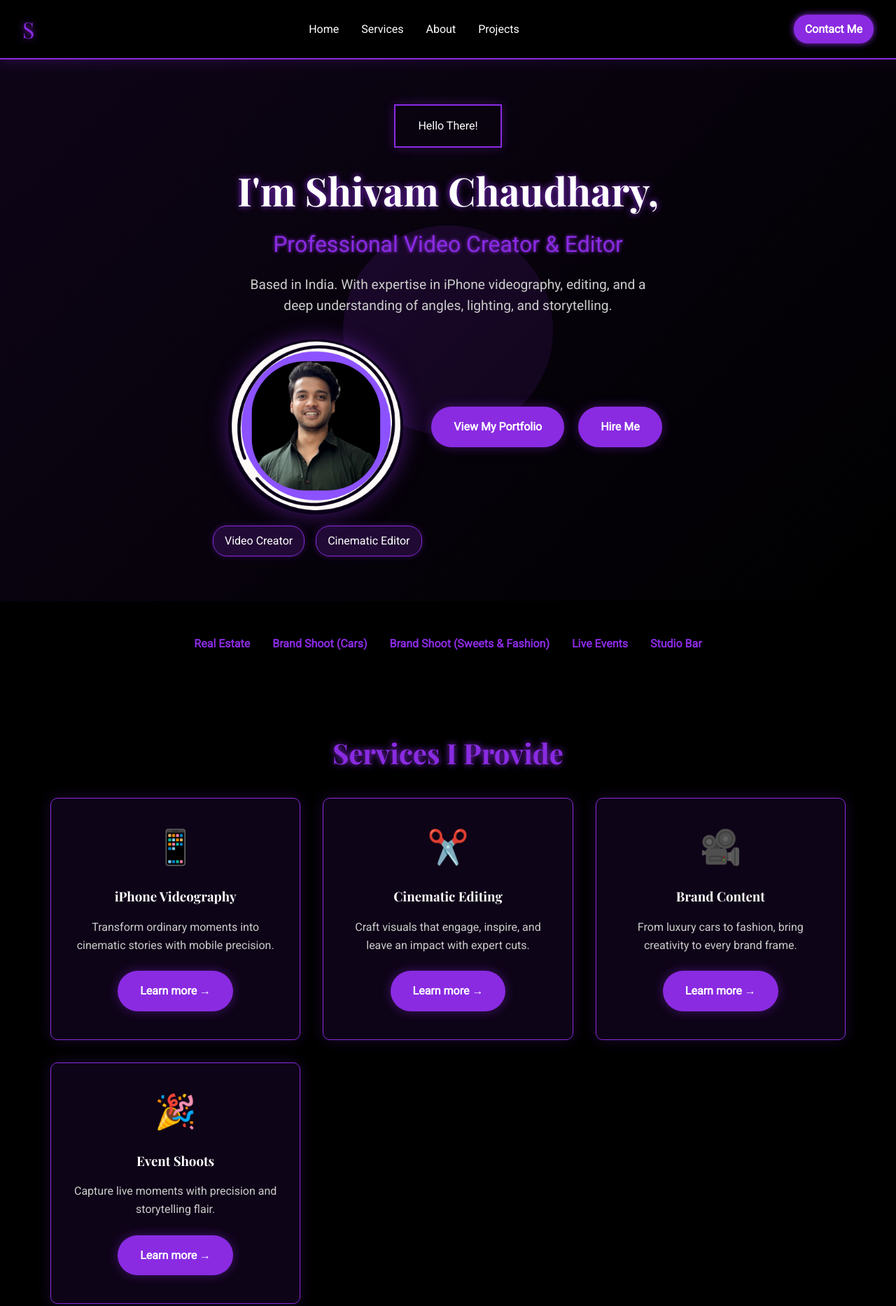
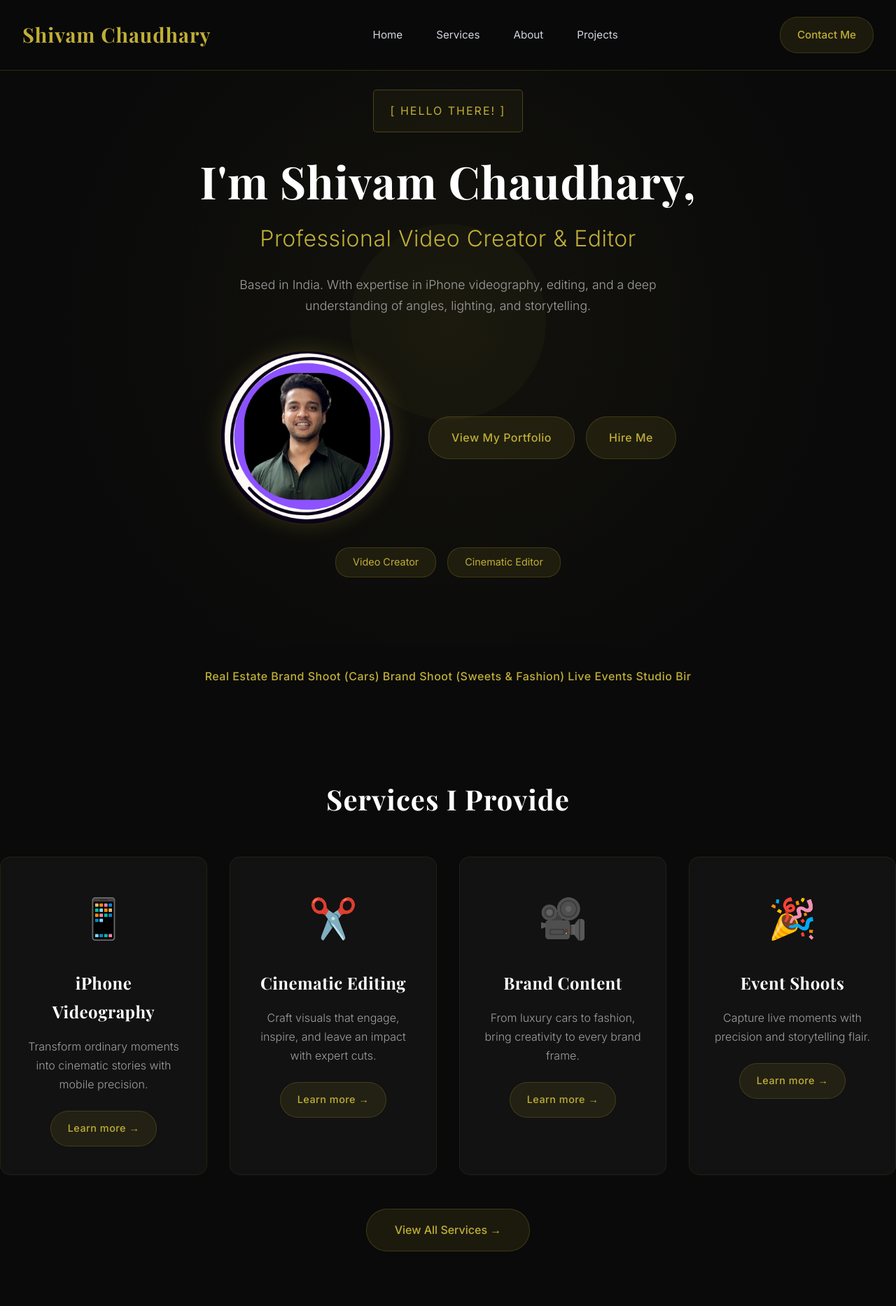
Before and after one commit to ErrorSol/portfolio, a plain HTML site: page index.html in a window 1280 px wide. Shown: the top 1866 px of the page at 70% size. Drawn offline with nearby package versions, Linux system fonts and the light colour scheme.

Commit message:
portfolio

```diff
--- a/index.html
+++ b/index.html
@@ -4,104 +4,143 @@
     <meta charset="UTF-8">
     <meta name="viewport" content="width=device-width, initial-scale=1.0">
     <title>Shivam Chaudhary - Professional Video Creator & Editor</title>
-    <link href="https://fonts.googleapis.com/css2?family=Playfair+Display:wght@400;700&family=Roboto:wght@300;400&display=swap" rel="stylesheet">
+    <link href="https://fonts.googleapis.com/css2?family=Playfair+Display:wght@400;700&family=Inter:wght@300;400;500&display=swap" rel="stylesheet">
     <style>
-        /* Neon Purple Theme: Dark base with glowing purples */
+        /* Professional Cinematic Theme: Dark, elegant with subtle gold accents */
         * {
             margin: 0;
             padding: 0;
             box-sizing: border-box;
         }
         body {
-            font-family: 'Roboto', sans-serif;
-            background-color: #000;
-            color: #fff;
-            line-height: 1.6;
+            font-family: 'Inter', sans-serif;
+            background-color: #0a0a0a;
+            color: #f5f5f5;
+            line-height: 1.7;
             overflow-x: hidden;
         }
         nav {
             display: flex;
             justify-content: space-between;
             align-items: center;
-            padding: 1rem 2rem;
-            background: rgba(0, 0, 0, 0.8);
-            border-bottom: 2px solid #8A2BE2;
-            box-shadow: 0 0 20px rgba(138, 43, 226, 0.3);
+            padding: 1.5rem 2rem;
+            background: rgba(10, 10, 10, 0.95);
+            border-bottom: 1px solid rgba(191, 175, 55, 0.2);
+            backdrop-filter: blur(10px);
+            position: fixed;
+            width: 100%;
+            top: 0;
+            z-index: 1000;
         }
         .logo {
             font-family: 'Playfair Display', serif;
-            font-size: 2rem;
-            color: #8A2BE2;
-            text-shadow: 0 0 10px #8A2BE2;
+            font-size: 1.8rem;
+            color: #BFAF37;
+            letter-spacing: 1px;
+            font-weight: 700;
         }
         nav ul {
             display: flex;
             list-style: none;
+            align-items: center;
         }
         nav li {
-            margin: 0 1rem;
+            margin: 0 1.5rem;
         }
         nav a {
-            color: #fff;
+            color: #d1d5db;
             text-decoration: none;
             font-weight: 400;
-            transition: color 0.3s;
+            transition: all 0.3s ease;
+            font-size: 0.95rem;
+            position: relative;
+        }
+        nav a::after {
+            content: '';
+            position: absolute;
+            bottom: -5px;
+            left: 0;
+            width: 0;
+            height: 1px;
+            background: #BFAF37;
+            transition: width 0.3s ease;
         }
         nav a:hover {
-            color: #8A2BE2;
-            text-shadow: 0 0 5px #8A2BE2;
+            color: #BFAF37;
+        }
+        nav a:hover::after {
+            width: 100%;
         }
         .contact-btn {
-            background: #8A2BE2;
-            color: #fff;
-            padding: 0.5rem 1rem;
-            border-radius: 20px;
+            background: rgba(191, 175, 55, 0.1);
+            color: #BFAF37;
+            padding: 0.75rem 1.5rem;
+            border-radius: 25px;
             text-decoration: none;
-            font-weight: bold;
-            box-shadow: 0 0 10px #8A2BE2;
-            transition: all 0.3s;
+            font-weight: 500;
+            border: 1px solid rgba(191, 175, 55, 0.2);
+            transition: all 0.3s ease;
+            font-size: 0.95rem;
         }
         .contact-btn:hover {
-            box-shadow: 0 0 20px #8A2BE2;
-            transform: scale(1.05);
+            background: #BFAF37;
+            color: #000;
+            box-shadow: 0 0 15px rgba(191, 175, 55, 0.3);
         }
         .hero {
-            padding: 4rem 2rem;
+            padding: 8rem 0 6rem;
             text-align: center;
             position: relative;
-            background: linear-gradient(135deg, rgba(138, 43, 226, 0.1), rgba(0, 0, 0, 0.8));
+            background: radial-gradient(circle at center, rgba(191, 175, 55, 0.05) 0%, rgba(10, 10, 10, 1) 70%);
+            min-height: 100vh;
+            display: flex;
+            align-items: center;
+            justify-content: center;
         }
         .hello-box {
             display: inline-block;
-            border: 2px solid #8A2BE2;
-            padding: 1rem 2rem;
-            margin-bottom: 1rem;
-            box-shadow: 0 0 15px rgba(138, 43, 226, 0.3);
+            border: 1px solid rgba(191, 175, 55, 0.3);
+            padding: 1rem 1.5rem;
+            margin-bottom: 2rem;
+            border-radius: 5px;
+            background: rgba(191, 175, 55, 0.05);
+            font-size: 1rem;
+            letter-spacing: 2px;
+            color: #BFAF37;
+            text-transform: uppercase;
+            font-weight: 400;
+        }
+        .hero-content {
+            max-width: 800px;
         }
         .hero h1 {
             font-family: 'Playfair Display', serif;
-            font-size: 3.5rem;
-            margin-bottom: 0.5rem;
+            font-size: clamp(2.5rem, 5vw, 4rem);
+            margin-bottom: 1rem;
             color: #fff;
-            text-shadow: 0 0 10px #8A2BE2;
+            letter-spacing: 1px;
+            line-height: 1.2;
+            font-weight: 700;
         }
         .hero .subtitle {
-            font-size: 2rem;
-            color: #8A2BE2;
-            margin-bottom: 1rem;
-            text-shadow: 0 0 5px #8A2BE2;
+            font-size: clamp(1.5rem, 3vw, 2rem);
+            color: #BFAF37;
+            margin-bottom: 1.5rem;
+            font-weight: 300;
+            letter-spacing: 0.5px;
         }
         .hero p {
-            font-size: 1.2rem;
+            font-size: 1.1rem;
             max-width: 600px;
-            margin: 0 auto 2rem;
-            color: #ccc;
+            margin: 0 auto 3rem;
+            color: #a0a0a0;
+            font-weight: 300;
         }
         .profile-section {
             display: flex;
             align-items: center;
             justify-content: center;
-            gap: 2rem;
+            gap: 3rem;
             margin-top: 2rem;
             flex-wrap: wrap;
         }
@@ -110,228 +149,281 @@
             height: 250px;
             border-radius: 50%;
             object-fit: cover;
-            box-shadow: 0 0 30px rgba(138, 43, 226, 0.5);
+            box-shadow: 0 0 30px rgba(191, 175, 55, 0.2);
+            border: 2px solid rgba(191, 175, 55, 0.1);
         }
         .profile-overlay {
             position: absolute;
             top: 50%;
             left: 50%;
             transform: translate(-50%, -50%);
-            background: rgba(138, 43, 226, 0.2);
+            background: rgba(191, 175, 55, 0.05);
             border-radius: 50%;
-            width: 300px;
-            height: 300px;
+            width: 280px;
+            height: 280px;
             z-index: -1;
+        }
+        .btn-group {
+            display: flex;
+            gap: 1rem;
+            flex-wrap: wrap;
+            justify-content: center;
+        }
+        .btn {
+            background: rgba(191, 175, 55, 0.1);
+            color: #BFAF37;
+            padding: 1rem 2rem;
+            border: 1px solid rgba(191, 175, 55, 0.2);
+            border-radius: 30px;
+            cursor: pointer;
+            font-weight: 500;
+            transition: all 0.3s ease;
+            text-decoration: none;
+            display: inline-block;
+            font-size: 1rem;
+            letter-spacing: 0.5px;
+        }
+        .btn:hover {
+            background: #BFAF37;
+            color: #000;
+            box-shadow: 0 5px 20px rgba(191, 175, 55, 0.2);
+            transform: translateY(-2px);
         }
         .role-badges {
             display: flex;
             gap: 1rem;
-            margin-top: 1rem;
-            margin-left: 17rem;
+            justify-content: center;
+            margin-top: 2rem;
+            flex-wrap: wrap;
         }
         .badge {
-            background: rgba(138, 43, 226, 0.2);
-            padding: 0.5rem 1rem;
+            background: rgba(191, 175, 55, 0.1);
+            padding: 0.5rem 1.5rem;
             border-radius: 20px;
-            border: 1px solid #8A2BE2;
-            box-shadow: 0 0 10px rgba(138, 43, 226, 0.3);
+            border: 1px solid rgba(191, 175, 55, 0.2);
+            color: #BFAF37;
+            font-size: 0.9rem;
+            font-weight: 400;
+            transition: all 0.3s ease;
         }
-        .btn {
-            background: #8A2BE2;
-            color: #fff;
-            padding: 1rem 2rem;
-            border: none;
-            border-radius: 30px;
-            margin: 0.5rem;
-            cursor: pointer;
-            font-weight: bold;
-            box-shadow: 0 0 15px rgba(138, 43, 226, 0.4);
-            transition: all 0.3s;
-            text-decoration: none;
-            display: inline-block;
-        }
-        .btn:hover {
-            box-shadow: 0 0 25px #8A2BE2;
-            transform: translateY(-2px);
+        .badge:hover {
+            background: rgba(191, 175, 55, 0.2);
+            box-shadow: 0 0 10px rgba(191, 175, 55, 0.2);
         }
         .sub-nav {
             display: flex;
             justify-content: center;
-            gap: 2rem;
-            padding: 1rem;
-            background: rgba(0, 0, 0, 0.5);
-            margin: 2rem 0;
+            gap: 3rem;
+            padding: 2rem 0;
+            background: rgba(10, 10, 10, 0.8);
+            margin: 0;
+            flex-wrap: wrap;
         }
         .sub-nav a {
-            color: #8A2BE2;
+            color: #BFAF37;
             text-decoration: none;
-            font-weight: bold;
+            font-weight: 500;
             position: relative;
+            font-size: 1rem;
+            letter-spacing: 0.5px;
+            transition: color 0.3s ease;
         }
         .sub-nav a::after {
             content: '';
             position: absolute;
-            bottom: -5px;
-            left: 0;
+            bottom: -8px;
+            left: 50%;
+            transform: translateX(-50%);
             width: 0;
             height: 2px;
-            background: #8A2BE2;
-            transition: width 0.3s;
+            background: #BFAF37;
+            transition: width 0.3s ease;
         }
         .sub-nav a:hover::after {
             width: 100%;
         }
-        .services {
-            padding: 4rem 2rem;
-            max-width: 1200px;
-            margin: 0 auto;
+        .sub-nav a:hover {
+            text-shadow: 0 0 5px rgba(191, 175, 55, 0.3);
+        }
+        .section {
+            padding: 6rem 0;
         }
         .services h2 {
             text-align: center;
             font-family: 'Playfair Display', serif;
-            font-size: 2.5rem;
-            margin-bottom: 2rem;
-            color: #8A2BE2;
-            text-shadow: 0 0 10px #8A2BE2;
+            font-size: clamp(2rem, 4vw, 2.5rem);
+            margin-bottom: 3rem;
+            color: #fff;
+            letter-spacing: 1px;
+            font-weight: 700;
         }
         .services-grid {
             display: grid;
-            grid-template-columns: repeat(auto-fit, minmax(300px, 1fr));
+            grid-template-columns: repeat(auto-fit, minmax(280px, 1fr));
             gap: 2rem;
             margin-top: 2rem;
         }
         .service-card {
-            background: rgba(138, 43, 226, 0.1);
-            padding: 2rem;
-            border-radius: 10px;
-            border: 1px solid #8A2BE2;
+            background: rgba(20, 20, 20, 0.8);
+            padding: 2.5rem 2rem;
+            border-radius: 15px;
             text-align: center;
-            box-shadow: 0 0 20px rgba(138, 43, 226, 0.2);
-            transition: all 0.3s;
+            border: 1px solid rgba(191, 175, 55, 0.1);
+            transition: all 0.3s ease;
+            backdrop-filter: blur(5px);
         }
         .service-card:hover {
-            box-shadow: 0 0 30px #8A2BE2;
+            border-color: #BFAF37;
+            box-shadow: 0 10px 40px rgba(191, 175, 55, 0.1);
             transform: translateY(-5px);
         }
         .service-icon {
-            font-size: 3rem;
-            color: #8A2BE2;
-            margin-bottom: 1rem;
+            font-size: 3.5rem;
+            color: #BFAF37;
+            margin-bottom: 1.5rem;
+            display: block;
         }
         .service-card h3 {
             font-family: 'Playfair Display', serif;
             margin-bottom: 1rem;
             color: #fff;
+            font-size: 1.5rem;
+            letter-spacing: 0.5px;
+            font-weight: 700;
         }
         .service-card p {
-            color: #ccc;
-            margin-bottom: 1rem;
+            color: #a0a0a0;
+            margin-bottom: 1.5rem;
+            font-size: 1rem;
+            font-weight: 300;
+        }
+        .btn.small {
+            padding: 0.75rem 1.5rem;
+            font-size: 0.9rem;
         }
         .view-all {
             display: block;
-            margin: 2rem auto;
-            background: #8A2BE2;
-            color: #fff;
-            padding: 1rem 2rem;
+            margin: 3rem auto 0;
+            background: rgba(191, 175, 55, 0.1);
+            color: #BFAF37;
+            padding: 1rem 2.5rem;
             border-radius: 30px;
             text-decoration: none;
             width: fit-content;
-            box-shadow: 0 0 15px rgba(138, 43, 226, 0.4);
+            border: 1px solid rgba(191, 175, 55, 0.2);
+            font-weight: 500;
+            transition: all 0.3s ease;
+        }
+        .view-all:hover {
+            background: #BFAF37;
+            color: #000;
+            box-shadow: 0 5px 20px rgba(191, 175, 55, 0.2);
         }
         .about {
-            padding: 4rem 2rem;
-            background: linear-gradient(135deg, rgba(138, 43, 226, 0.1), rgba(0, 0, 0, 0.8));
-            text-align: center;
+            background: rgba(10, 10, 10, 0.9);
+            border-top: 1px solid rgba(191, 175, 55, 0.1);
+            border-bottom: 1px solid rgba(191, 175, 55, 0.1);
         }
         .about-header {
             display: flex;
             align-items: center;
             justify-content: center;
+            gap: 1rem;
+            margin-bottom: 3rem;
             flex-wrap: wrap;
-            gap: 1rem;
-            margin-bottom: 2rem;
         }
         .about-photo {
             width: 200px;
             height: 200px;
             border-radius: 50%;
             object-fit: cover;
-            box-shadow: 0 0 20px rgba(138, 43, 226, 0.5);
+            box-shadow: 0 0 25px rgba(191, 175, 55, 0.1);
+            border: 2px solid rgba(191, 175, 55, 0.05);
             flex-shrink: 0;
         }
         .about h2 {
             font-family: 'Playfair Display', serif;
             font-size: 2.5rem;
-            color: #8A2BE2;
-            text-shadow: 0 0 10px #8A2BE2;
+            color: #BFAF37;
+            letter-spacing: 1px;
+            font-weight: 700;
             margin: 0;
             text-align: center;
+            flex: 1;
         }
         .about p {
             max-width: 800px;
             margin: 0 auto;
-            color: #ccc;
+            color: #a0a0a0;
             font-size: 1.1rem;
+            font-weight: 300;
+            text-align: center;
+            line-height: 1.8;
         }
         .portfolio {
-            padding: 4rem 2rem;
-            max-width: 1200px;
-            margin: 0 auto;
+            padding: 6rem 0;
         }
         .portfolio h2 {
             text-align: center;
             font-family: 'Playfair Display', serif;
             font-size: 2.5rem;
-            margin-bottom: 2rem;
-            color: #8A2BE2;
-            text-shadow: 0 0 10px #8A2BE2;
+            margin-bottom: 3rem;
+            color: #fff;
+            letter-spacing: 1px;
+            font-weight: 700;
         }
         .portfolio-grid {
             display: grid;
             grid-template-columns: repeat(auto-fit, minmax(300px, 1fr));
             gap: 2rem;
             margin-top: 2rem;
+            max-width: 1200px;
+            margin-left: auto;
+            margin-right: auto;
         }
         .portfolio-card {
-            background: rgba(138, 43, 226, 0.1);
-            border-radius: 10px;
-            border: 1px solid #8A2BE2;
+            background: rgba(20, 20, 20, 0.8);
+            border-radius: 15px;
             overflow: hidden;
-            transition: all 0.3s;
+            border: 1px solid rgba(191, 175, 55, 0.1);
+            transition: all 0.3s ease;
+            backdrop-filter: blur(5px);
         }
         .portfolio-card:hover {
-            box-shadow: 0 0 30px #8A2BE2;
+            border-color: #BFAF37;
+            box-shadow: 0 10px 40px rgba(191, 175, 55, 0.1);
             transform: translateY(-5px);
         }
-        .video-placeholder {
-            width: 100%;
-            height: 200px;
-            background: #333;
-            display: flex;
-            align-items: center;
-            justify-content: center;
-            color: #ccc;
-            font-size: 1rem;
-            border-bottom: 1px solid rgba(138, 43, 226, 0.1);
-        }
         .portfolio-title {
-            padding: 1rem;
+            padding: 1.5rem;
             text-align: center;
             font-family: 'Playfair Display', serif;
             color: #fff;
             font-size: 1.2rem;
+            letter-spacing: 0.5px;
+            font-weight: 600;
+        }
+        footer {
+            text-align: center;
+            padding: 3rem 0;
+            background: #000;
+            color: #666;
+            font-size: 0.9rem;
+            border-top: 1px solid rgba(191, 175, 55, 0.1);
         }
         @media (max-width: 768px) {
             .hero h1 { font-size: 2.5rem; }
-            .profile-section { flex-direction: column; }
-            .sub-nav { flex-wrap: wrap; }
+            .profile-section { flex-direction: column; text-align: center; }
+            .sub-nav { gap: 1.5rem; padding: 1.5rem 0; }
             .about-header { flex-direction: column; text-align: center; }
+            .about h2 { text-align: center; margin-top: 1rem; }
+            nav { padding: 1rem; }
         }
     </style>
 </head>
 <body>
     <nav>
-        <div class="logo">S</div>
+        <div class="logo">Shivam Chaudhary</div>
         <ul>
             <li><a href="#home">Home</a></li>
             <li><a href="#services">Services</a></li>
@@ -344,14 +436,16 @@
     </nav>
 
     <section id="home" class="hero">
+        <div class="container">
             <div class="profile-overlay"></div>
-        <div class="hello-box">Hello There!</div>
+            <div class="hello-box">[ Hello There! ]</div>
+            <div class="hero-content">
                 <h1>I'm Shivam Chaudhary,</h1>
                 <p class="subtitle">Professional Video Creator & Editor</p>
                 <p>Based in India. With expertise in iPhone videography, editing, and a deep understanding of angles, lighting, and storytelling.</p>
                 <div class="profile-section">
                     <img src="profile.jpg" alt="Shivam Chaudhary" class="profile-img">
-            <div>
+                    <div class="btn-group">
                         <a href="#portfolio" class="btn">View My Portfolio</a>
                         <a href="#contact" class="btn">Hire Me</a>
                     </div>
@@ -360,17 +454,22 @@
                     <div class="badge">Video Creator</div>
                     <div class="badge">Cinematic Editor</div>
                 </div>
+            </div>
+        </div>
     </section>
 
     <div class="sub-nav">
+        <div class="container">
             <a href="#real-estate">Real Estate</a>
             <a href="#brand-cars">Brand Shoot (Cars)</a>
             <a href="#brand-sweets">Brand Shoot (Sweets & Fashion)</a>
             <a href="#live-events">Live Events</a>
-        <a href="#studio-bir">Studio Bar</a>
+            <a href="#studio-bir">Studio Bir</a>
+        </div>
     </div>
 
-    <section id="services" class="services">
+    <section id="services" class="section services">
+        <div class="container">
             <h2>Services I Provide</h2>
             <div class="services-grid">
                 <div class="service-card">
@@ -399,18 +498,22 @@
                 </div>
             </div>
             <a href="#services" class="view-all">View All Services →</a>
+        </div>
     </section>
 
-    <section id="about" class="about">
+    <section id="about" class="about section">
+        <div class="container">
             <div class="about-header">
                 <img src="profile.jpg" alt="Shivam Chaudhary" class="about-photo">
                 <h2>Who is Shivam Chaudhary?</h2>
             </div>
             <p>I’m a passionate video creator and editor who transforms ordinary moments into cinematic stories. With expertise in iPhone videography, editing, and a deep understanding of angles, lighting, and storytelling, I craft visuals that engage, inspire, and leave an impact. From event shoots to brand content and social media visuals, I bring creativity and precision to every frame. If you’re looking for professional-quality videos, shot and edited with a cinematic touch — you’re in the right place.</p>
+        </div>
     </section>
 
-    <section id="portfolio" class="portfolio">
-        <h2>These Is All My Work</h2>
+    <section id="portfolio" class="section portfolio">
+        <div class="container">
+            <h2>This Is All My Work</h2>
             <div class="portfolio-grid">
                 <!-- Real Estate (2 videos) -->
                 <div class="portfolio-card">
@@ -458,10 +561,13 @@
                     <div class="portfolio-title">The Grand Nirvana</div>
                 </div>
             </div>
+        </div>
     </section>
 
-    <footer style="text-align: center; padding: 2rem; background: #000; color: #ccc;">
+    <footer>
+        <div class="container">
             <p>&copy; 2025 Shivam Chaudhary. All rights reserved.</p>
+        </div>
     </footer>
 
     <script>
```
Lines whose indentation alone changed are shown as unchanged.
